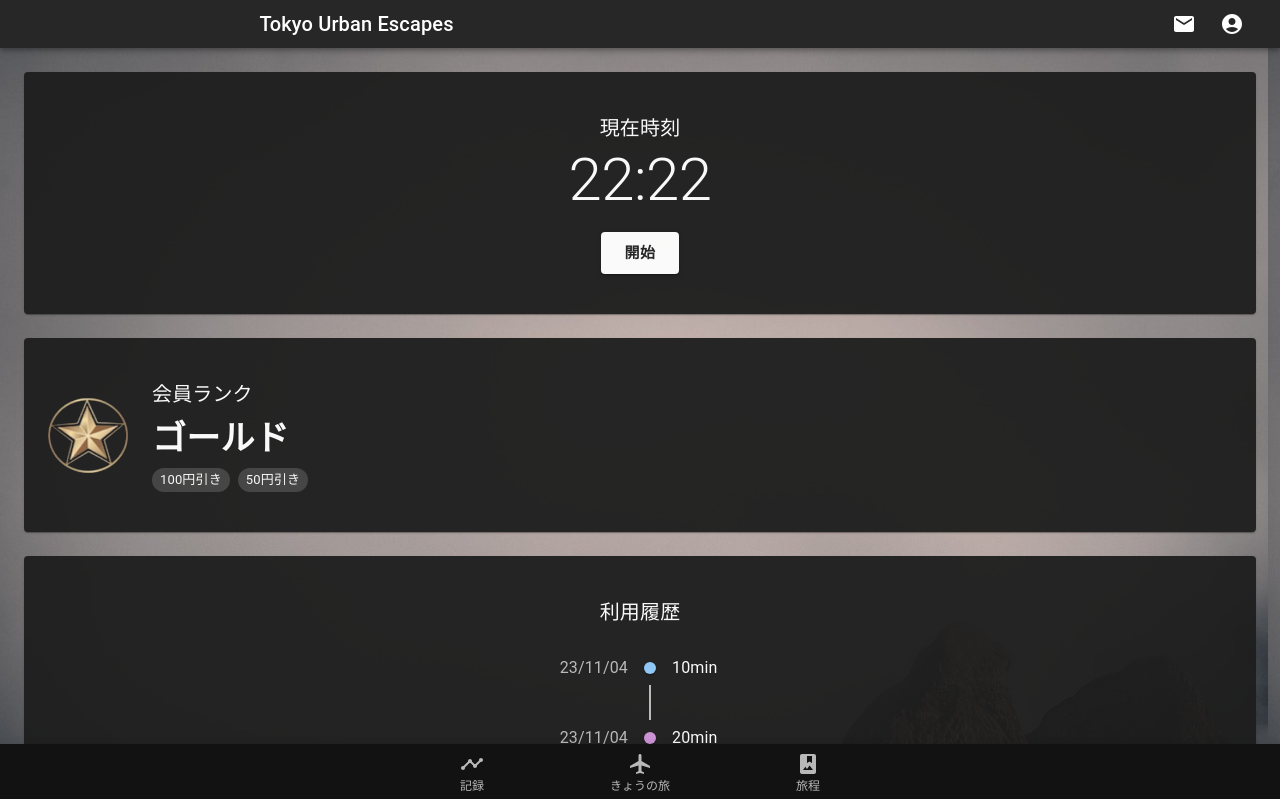
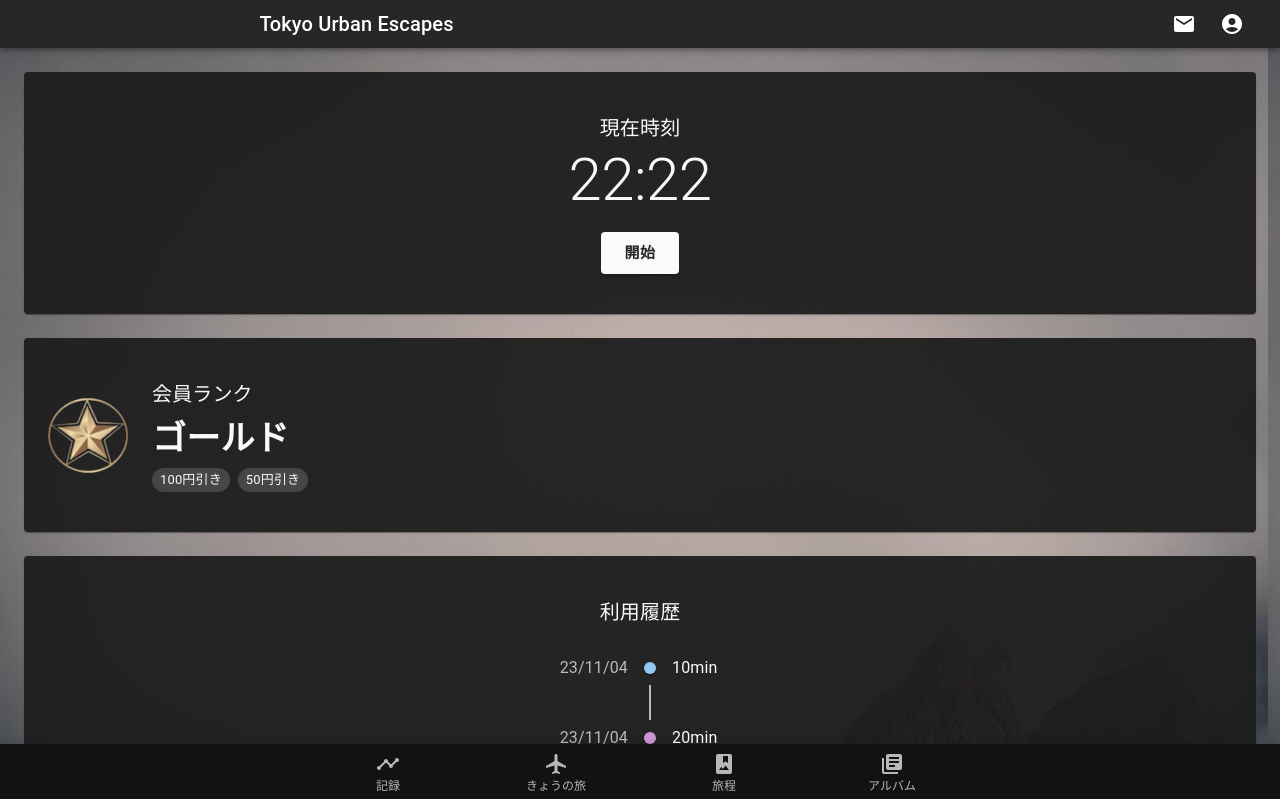
Before and after one commit to sattyorin/cheese, a React (Create React App) app: page / in a window 1280 px wide. Shown: the top 799 px of the page. Built offline with nearby package versions, Linux system fonts and the light colour scheme.

Commit message:
Add boards tab

```diff
--- a/src/components/BottomBar.tsx
+++ b/src/components/BottomBar.tsx
@@ -34,11 +34,11 @@
           icon={<PhotoAlbumIcon />}
           onClick={() => navigate('/itinerary/')}
         />
-        {/* <BottomNavigationAction
+        <BottomNavigationAction
           label="アルバム"
           icon={<LibraryBooksIcon />}
           onClick={() => navigate('/boards/')}
-        /> */}
+        />
       </BottomNavigation>
     </Paper>
   );
```
